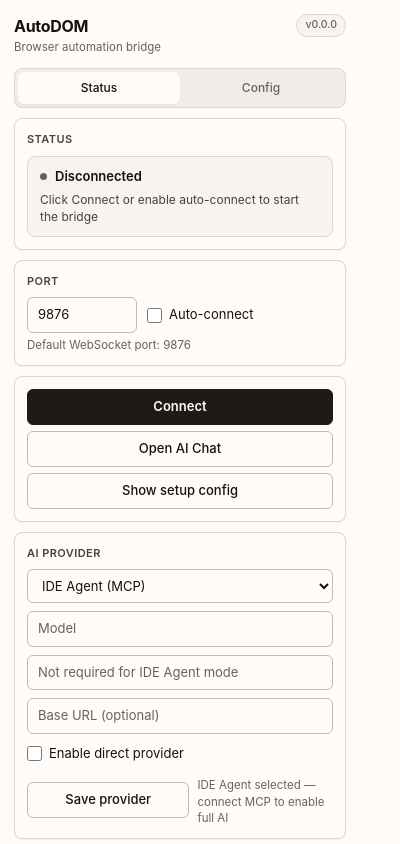
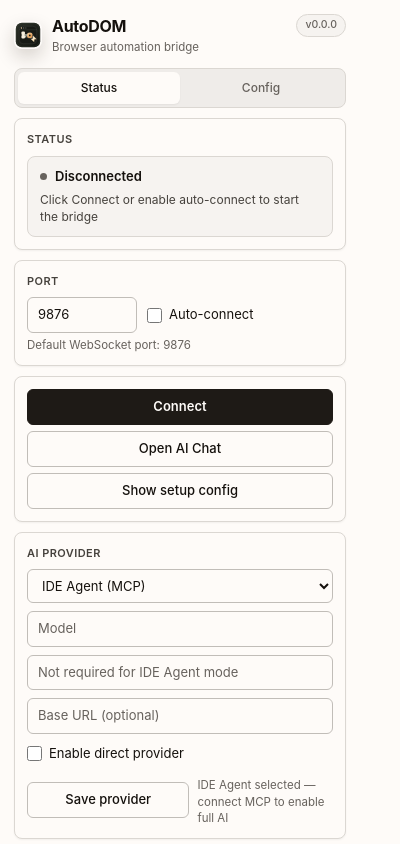
Before and after one commit to eziocode/IntelliJ-Plugins, a browser extension: page autodom-extension/extension/popup/popup.html in a window 400 px wide. Shown: the top 844 px of the page. Drawn offline with Linux system fonts and the light colour scheme.

Commit message:
Add branding assets and update popup layout
- Added `icon.svg` and updated PNG icons for various sizes.
- Introduced `.brand-block` and `.brand-mark` styles in `popup.css`.
- Updated `popup.html` to include the new branding block with logo.

```diff
--- a/autodom-extension/extension/popup/popup.css
+++ b/autodom-extension/extension/popup/popup.css
@@ -118,6 +118,23 @@
     justify-content: space-between;
     gap: 12px;
     padding-bottom: 2px;
+}
+
+.brand-block {
+    display: flex;
+    align-items: center;
+    gap: 10px;
+    min-width: 0;
+}
+
+.brand-mark {
+    flex-shrink: 0;
+    width: 28px;
+    height: 28px;
+    border-radius: 8px;
+    box-shadow:
+        0 8px 18px oklch(24% 0.03 70 / 18%),
+        inset 0 0 0 1px oklch(100% 0 0 / 10%);
 }
 
 .app-title {
--- a/autodom-extension/extension/popup/popup.html
+++ b/autodom-extension/extension/popup/popup.html
@@ -10,9 +10,18 @@
     <body>
         <div class="app">
             <header class="app-header">
-                <div>
-                    <h1 class="app-title">AutoDOM</h1>
-                    <p class="app-subtitle">Browser automation bridge</p>
+                <div class="brand-block">
+                    <img
+                        class="brand-mark"
+                        src="../icons/icon.svg"
+                        alt="AutoDOM"
+                        width="28"
+                        height="28"
+                    />
+                    <div>
+                        <h1 class="app-title">AutoDOM</h1>
+                        <p class="app-subtitle">Browser automation bridge</p>
+                    </div>
                 </div>
                 <span class="version" id="appVersion">v1.2.0</span>
             </header>
```
Also changed, not shown: autodom-extension/extension/icons/icon.svg (added), autodom-extension/extension/icons/icon128.png, autodom-extension/extension/icons/icon16.png, autodom-extension/extension/icons/icon48.png.
